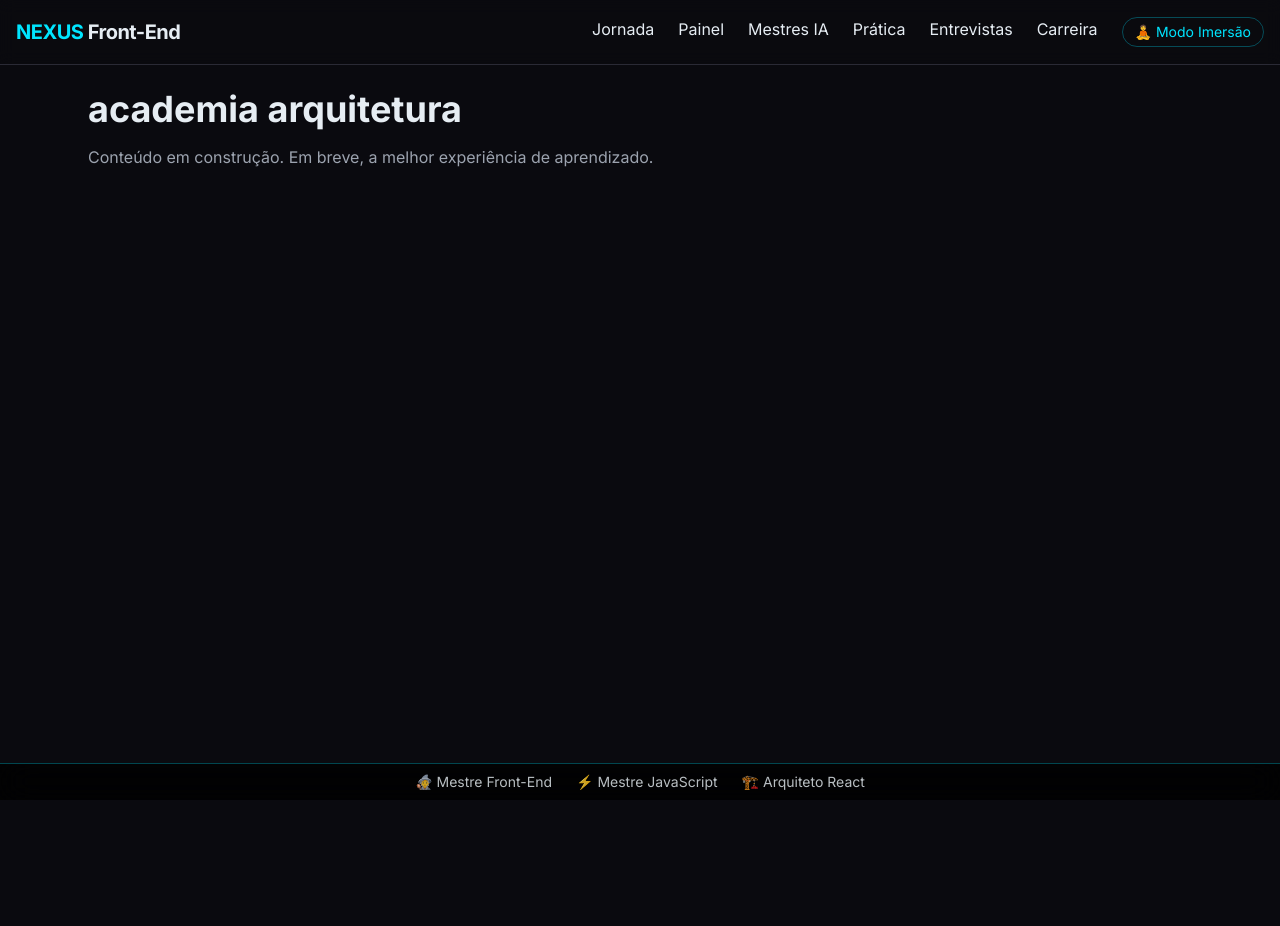
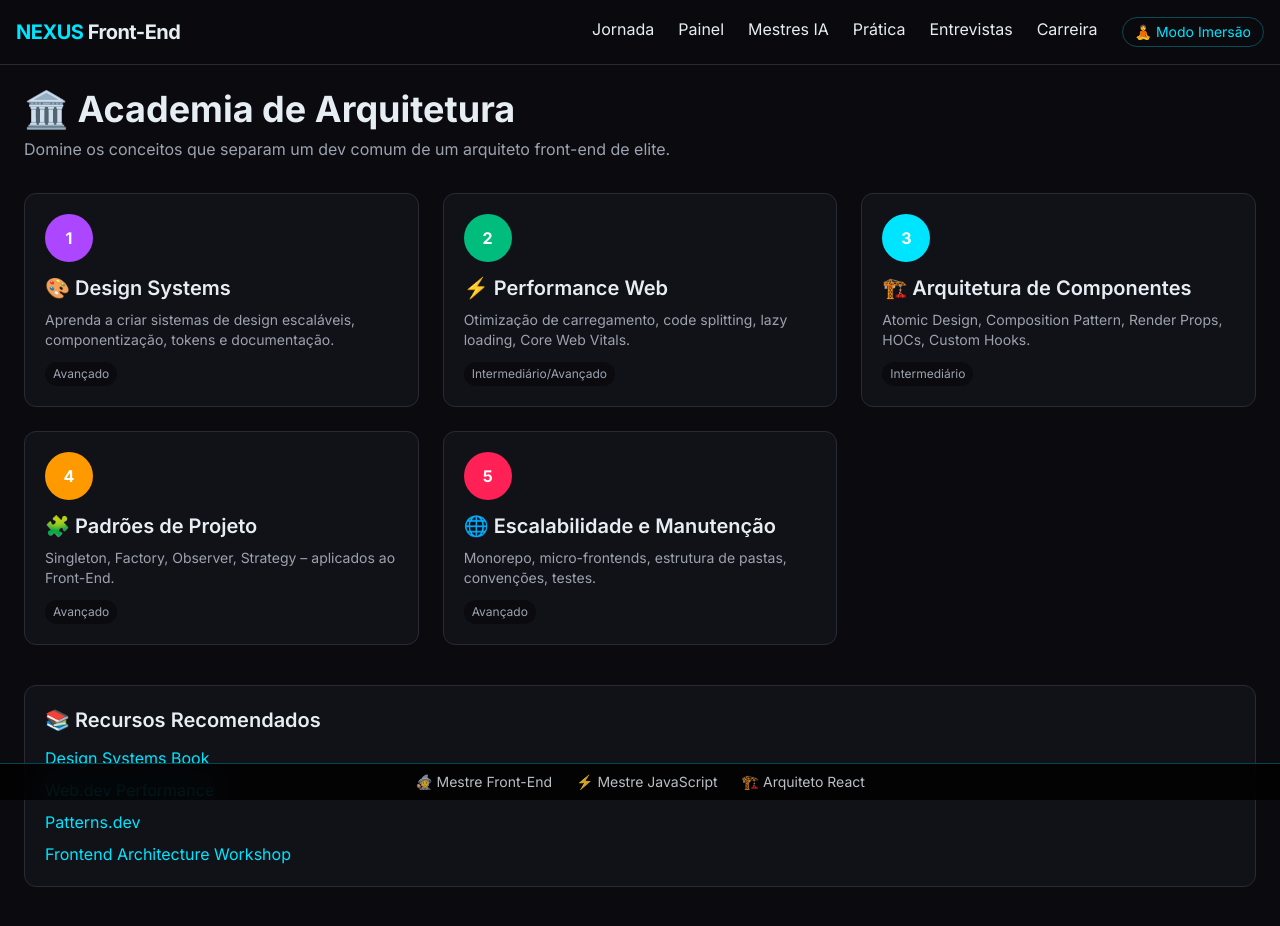
Before and after one commit to mateusdev97443/universidade-meu, a Next.js app: page /academia-arquitetura in a window 1280 px wide. Shown: the top 926 px of the page. Before the commit the page ends 800 px from the top, so only its background shows below. Built offline with nearby package versions, Linux system fonts and the light colour scheme.

Commit message:
feat: academia de arquitetura com tópicos avançados e recursos

```diff
--- a/app/academia-arquitetura/page.tsx
+++ b/app/academia-arquitetura/page.tsx
@@ -1,8 +1,15 @@
-export default function academia_arquiteturaPage() {
+import { AcademiaArquitetura } from "@/components/academia-arquitetura";
+import { RecursosArquitetura } from "@/components/recursos-arquitetura";
+
+export default function AcademiaArquiteturaPage() {
   return (
-    <div className="max-w-6xl mx-auto p-6">
-      <h1 className="text-4xl font-bold mb-4">academia arquitetura</h1>
-      <p className="text-ice-muted">Conteúdo em construção. Em breve, a melhor experiência de aprendizado.</p>
+    <div className="max-w-7xl mx-auto p-6">
+      <h1 className="text-4xl font-bold mb-2">🏛️ Academia de Arquitetura</h1>
+      <p className="text-ice-muted mb-8">
+        Domine os conceitos que separam um dev comum de um arquiteto front-end de elite.
+      </p>
+      <AcademiaArquitetura />
+      <RecursosArquitetura />
     </div>
   );
 }
--- /dev/null
+++ b/components/academia-arquitetura.tsx
@@ -0,0 +1,54 @@
+"use client";
+import { useState } from "react";
+
+const topicos = [
+  {
+    titulo: "🎨 Design Systems",
+    descricao: "Aprenda a criar sistemas de design escaláveis, componentização, tokens e documentação.",
+    nivel: "Avançado",
+    cor: "bg-purple-500",
+  },
+  {
+    titulo: "⚡ Performance Web",
+    descricao: "Otimização de carregamento, code splitting, lazy loading, Core Web Vitals.",
+    nivel: "Intermediário/Avançado",
+    cor: "bg-emerald-500",
+  },
+  {
+    titulo: "🏗️ Arquitetura de Componentes",
+    descricao: "Atomic Design, Composition Pattern, Render Props, HOCs, Custom Hooks.",
+    nivel: "Intermediário",
+    cor: "bg-eletric",
+  },
+  {
+    titulo: "🧩 Padrões de Projeto",
+    descricao: "Singleton, Factory, Observer, Strategy – aplicados ao Front-End.",
+    nivel: "Avançado",
+    cor: "bg-amber-500",
+  },
+  {
+    titulo: "🌐 Escalabilidade e Manutenção",
+    descricao: "Monorepo, micro-frontends, estrutura de pastas, convenções, testes.",
+    nivel: "Avançado",
+    cor: "bg-rose-500",
+  },
+];
+
+export function AcademiaArquitetura() {
+  return (
+    <div className="grid grid-cols-1 md:grid-cols-2 lg:grid-cols-3 gap-6">
+      {topicos.map((topico, idx) => (
+        <div key={idx} className="bg-obsidian-card border border-border rounded-xl p-5 hover:border-eletric transition">
+          <div className={`w-12 h-12 rounded-full ${topico.cor} flex items-center justify-center text-white font-bold mb-3`}>
+            {idx+1}
+          </div>
+          <h3 className="text-xl font-semibold mb-2">{topico.titulo}</h3>
+          <p className="text-ice-muted text-sm">{topico.descricao}</p>
+          <span className="inline-block mt-3 text-xs bg-obsidian px-2 py-1 rounded-full text-ice-muted">
+            {topico.nivel}
+          </span>
+        </div>
+      ))}
+    </div>
+  );
+}
--- /dev/null
+++ b/components/recursos-arquitetura.tsx
@@ -0,0 +1,22 @@
+export function RecursosArquitetura() {
+  const recursos = [
+    { nome: "Design Systems Book", link: "https://www.designsystems.com/" },
+    { nome: "Web.dev Performance", link: "https://web.dev/performance/" },
+    { nome: "Patterns.dev", link: "https://www.patterns.dev/" },
+    { nome: "Frontend Architecture Workshop", link: "#" },
+  ];
+  return (
+    <div className="mt-10 bg-obsidian-card border border-border rounded-xl p-5">
+      <h3 className="text-xl font-semibold mb-3">📚 Recursos Recomendados</h3>
+      <ul className="space-y-2">
+        {recursos.map((r, i) => (
+          <li key={i}>
+            <a href={r.link} target="_blank" rel="noopener noreferrer" className="text-eletric hover:underline">
+              {r.nome}
+            </a>
+          </li>
+        ))}
+      </ul>
+    </div>
+  );
+}
```
